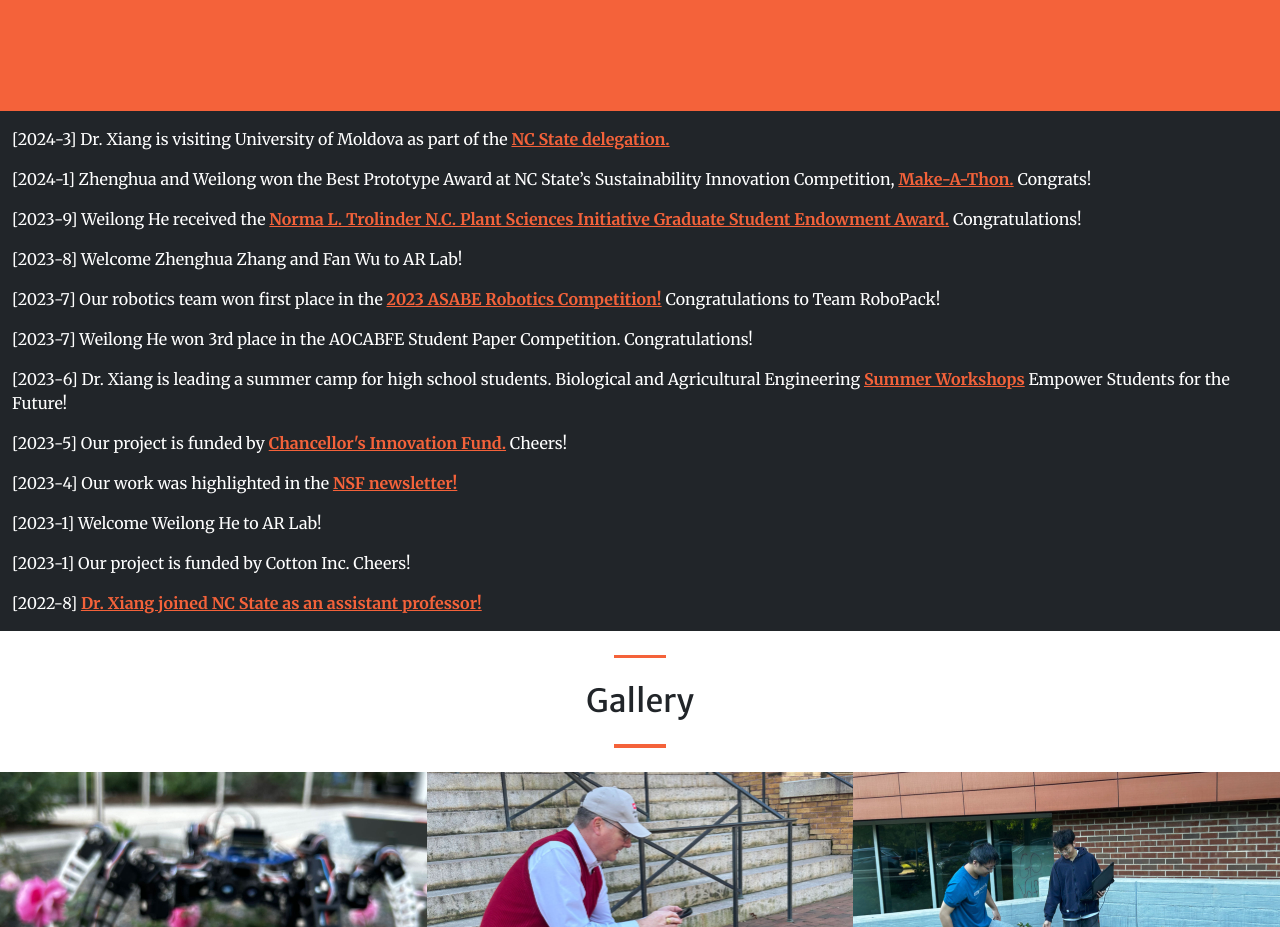
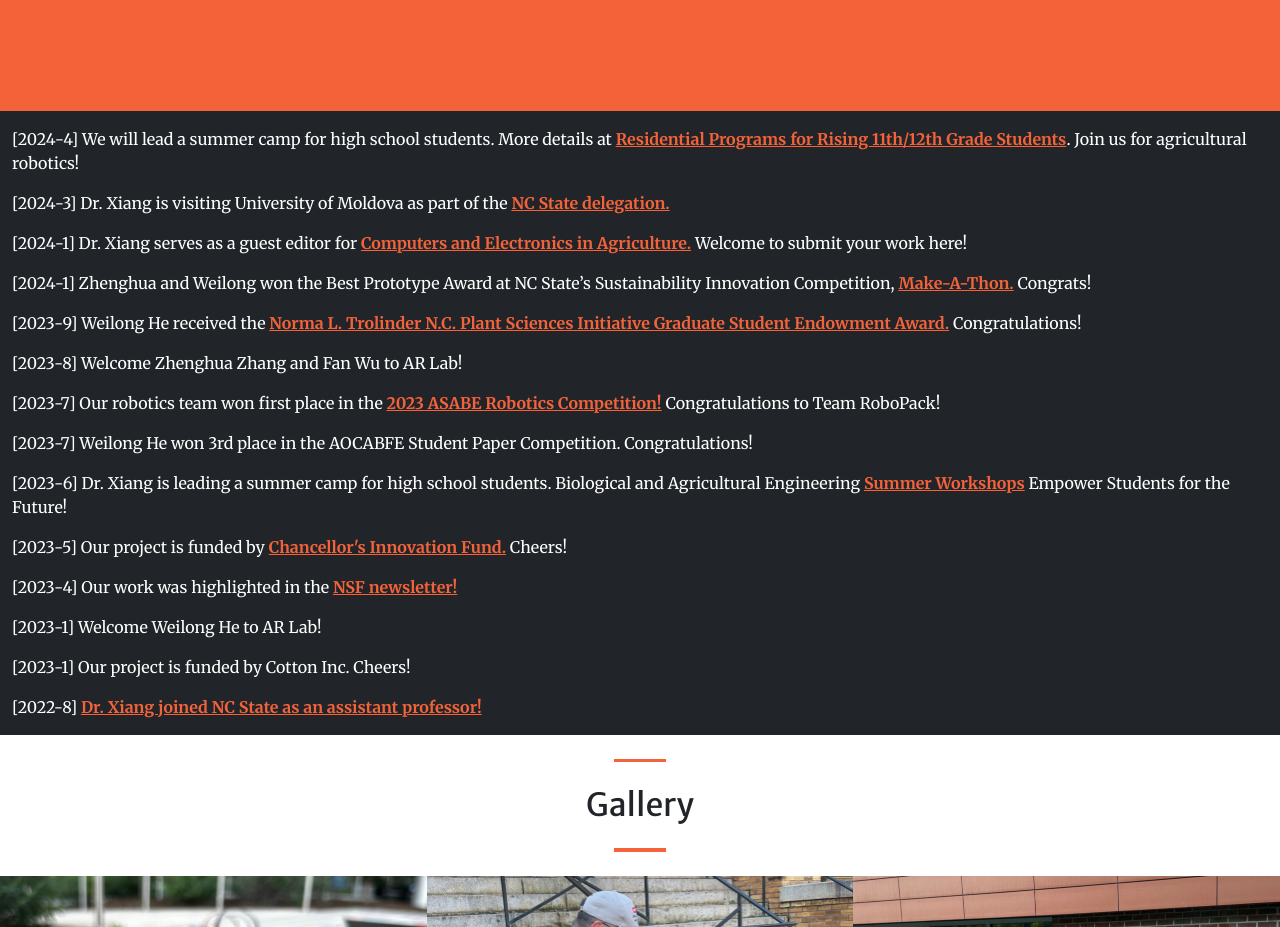
Before and after one commit to lr-xiang/lxweb, a plain HTML site: page index.html in a window 1280 px wide. Shown: the part 7260-8187 px from the top of the page. Drawn offline with nearby package versions, Linux system fonts and the light colour scheme; some packages are replaced by stand-ins of ours; a script that the page names is missing.

Commit message:
Add files via upload

```diff
--- a/index.html
+++ b/index.html
@@ -681,7 +681,12 @@
 
 
 
+                <p class="text-decoration text-left">[2024-4] We will lead a summer camp for high school students. More details at <b><a href="https://www.engr.ncsu.edu/theengineeringplace/summerprograms/hs-residential/">Residential Programs for Rising 11th/12th Grade Students</a></b>. Join us for agricultural robotics!</p>
+
+
                 <p class="text-decoration text-left">[2024-3] Dr. Xiang is visiting University of Moldova as part of the   <b><a href="https://cals.ncsu.edu/news/nc-state-technical-university-of-moldova-partnership/">NC State delegation.</b></a></p>
+
+                <p class="text-decoration text-left">[2024-1] Dr. Xiang serves as a guest editor for <b><a href="https://www.sciencedirect.com/journal/computers-and-electronics-in-agriculture/about/call-for-papers#agricultural-cybernetics-a-new-methodology-of-analysis-and-development-for-modern-agricultural-production-systems">Computers and Electronics in Agriculture.</a></b> Welcome to submit your work here!</p>
 
                 <p class="text-decoration text-left">[2024-1] Zhenghua and Weilong won the Best Prototype Award at NC State’s Sustainability Innovation Competition,  <b><a href="https://sustainability.ncsu.edu/blog/2024/01/30/make-a-thon-2024/#:~:text=Make%2DA%2DThon%20is%20NC,that%20addressed%20a%20sustainability%20challenge.">Make-A-Thon.</b></a> Congrats! </p>
 
```
